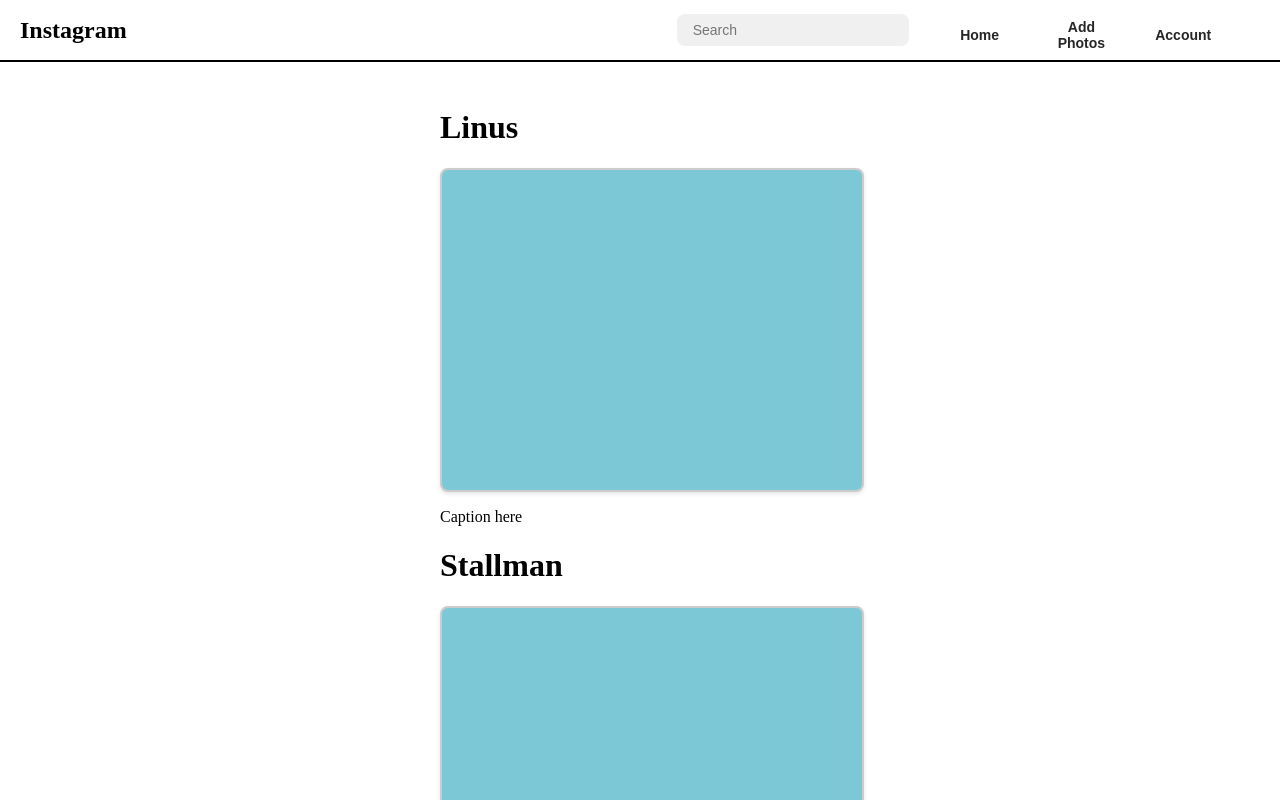
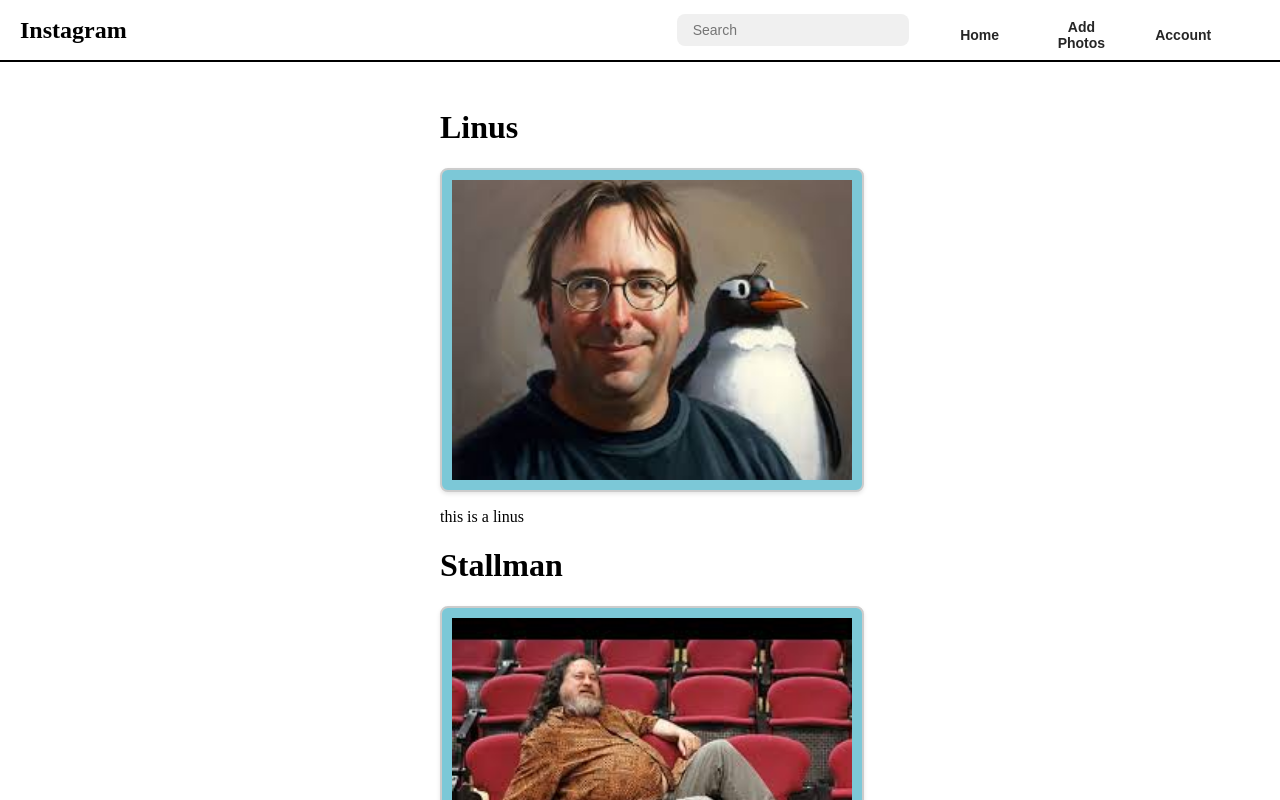
Before and after one commit to duojet2ez/InstaClone, a React (Vite) app: page / in a window 1280 px wide. Shown: the top 800 px of the page. Built offline with nearby package versions, Linux system fonts and the light colour scheme.

Commit message:
made feed component and use map

```diff
--- a/src/components/ActivityFeed/ActivityFeed.css
+++ b/src/components/ActivityFeed/ActivityFeed.css
@@ -19,3 +19,9 @@
     background-color: rgb(124, 200, 215);
     box-shadow: 0 2px 4px rgba(0, 0, 0, 0.1);
   }
+
+  .pictureBox img {
+    width: 100%;
+    height: 100%;
+    object-fit: cover;
+ }
--- a/src/components/ActivityFeed/ActivityFeed.tsx
+++ b/src/components/ActivityFeed/ActivityFeed.tsx
@@ -14,8 +14,10 @@ function ActivityFeedItem(props:FeedItem){
         <>
 
                 <h1>{props.username}</h1>
-                <div className="pictureBox"></div>
-                <p>Caption here</p>
+                <div className="pictureBox">
+                    <img src={props.img} alt="kewl" />
+                </div>
+                <p>{props.caption}</p>
 
         </>
     )
@@ -49,23 +51,8 @@ export default function ActivityFeed(){
                                         />
                     })
                 }
-            {/* <div className="feedPage">
-                    <h1>{feedItems.length > 0 && feedItems[0].username}</h1>
-                    <div className="pictureBox"></div>
-                    <p>Caption here</p>
-                    <h1>Username</h1>
-                    <div className="pictureBox"></div>
-                    <p>Caption here</p>
-                    <h1>Username</h1>
-                    <div className="pictureBox"></div>
-                    <p>Caption here</p>
-                </div> */}
                 </div>
             </div>
         </>
     )
 }
-
-// return <h1 key={item.id}>{item.username}</h1>
-
-//use the map function to map to a react component
```
